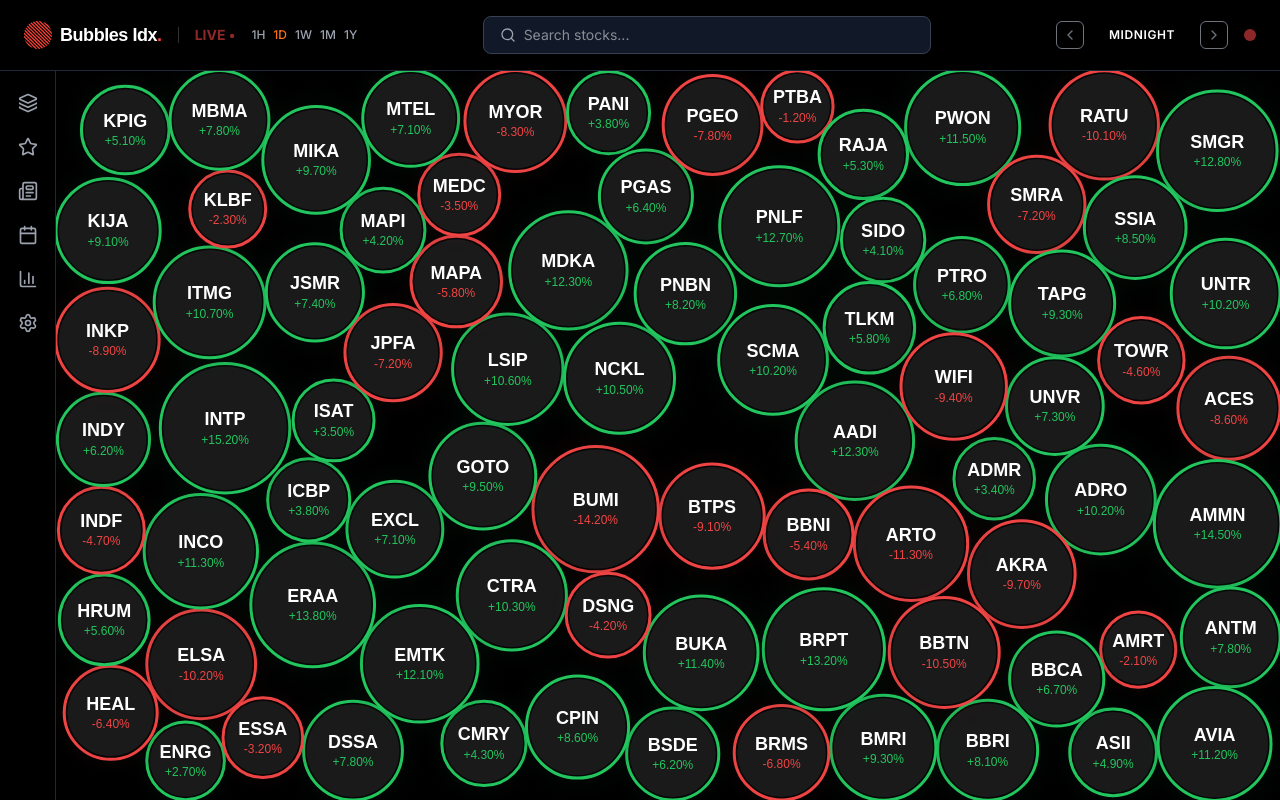
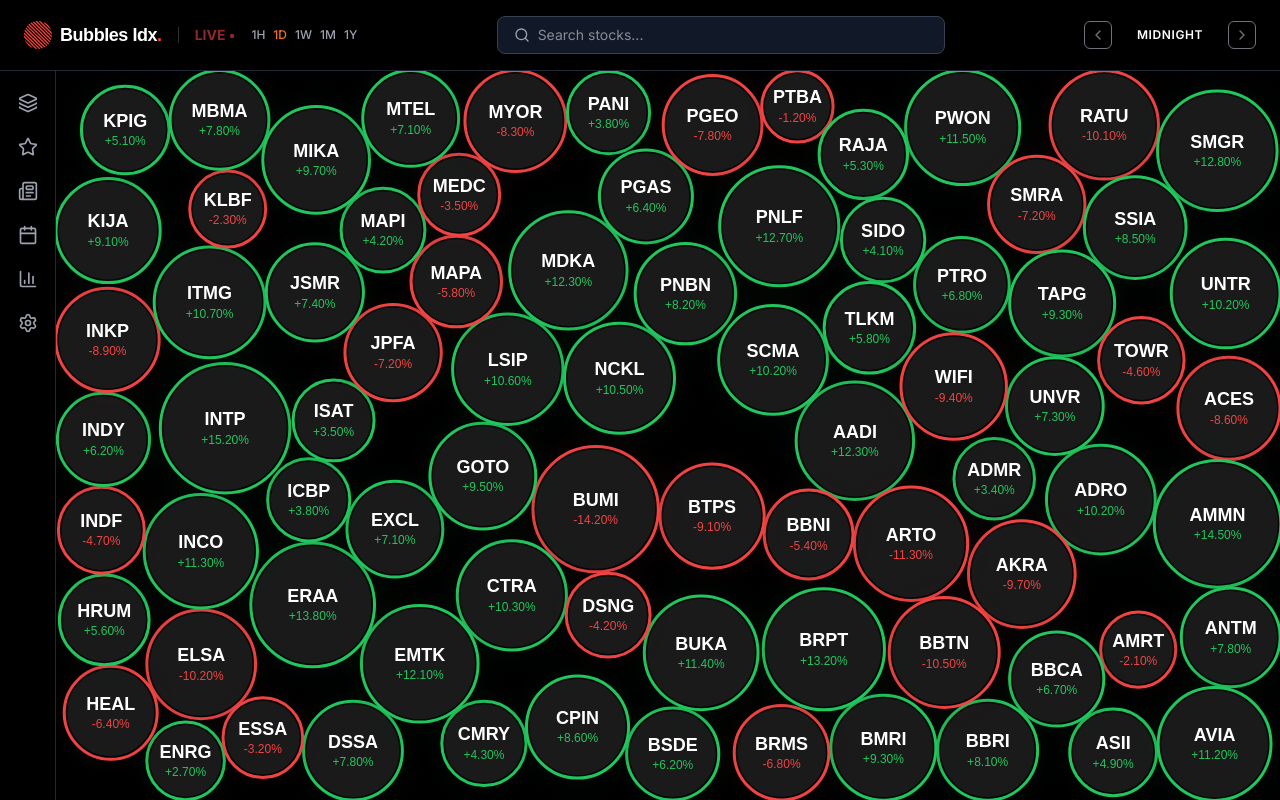
Before and after one commit to nvn01/bubbles-idx, a Next.js app: page / in a window 1280 px wide. Built offline with nearby package versions, Linux system fonts and the light colour scheme; a web font is replaced by a local one.

Commit message:
refactor: remove redundant live indicator dot from header
The LIVE indicator already exists on the left side next to the timeframe filters,
so the duplicate blinking dot on the right side is no longer needed.

```diff
--- a/src/components/Header.tsx
+++ b/src/components/Header.tsx
@@ -279,11 +279,6 @@ export function Header({
                         <ChevronRight size={16} />
                     </button>
                 </div>
-
-                <div
-                    className="w-2 md:w-3 h-2 md:h-3 rounded-full flex-shrink-0 live-indicator"
-                    style={{ backgroundColor: "#ef4444" }}
-                />
             </div>
         </header>
     )
```
